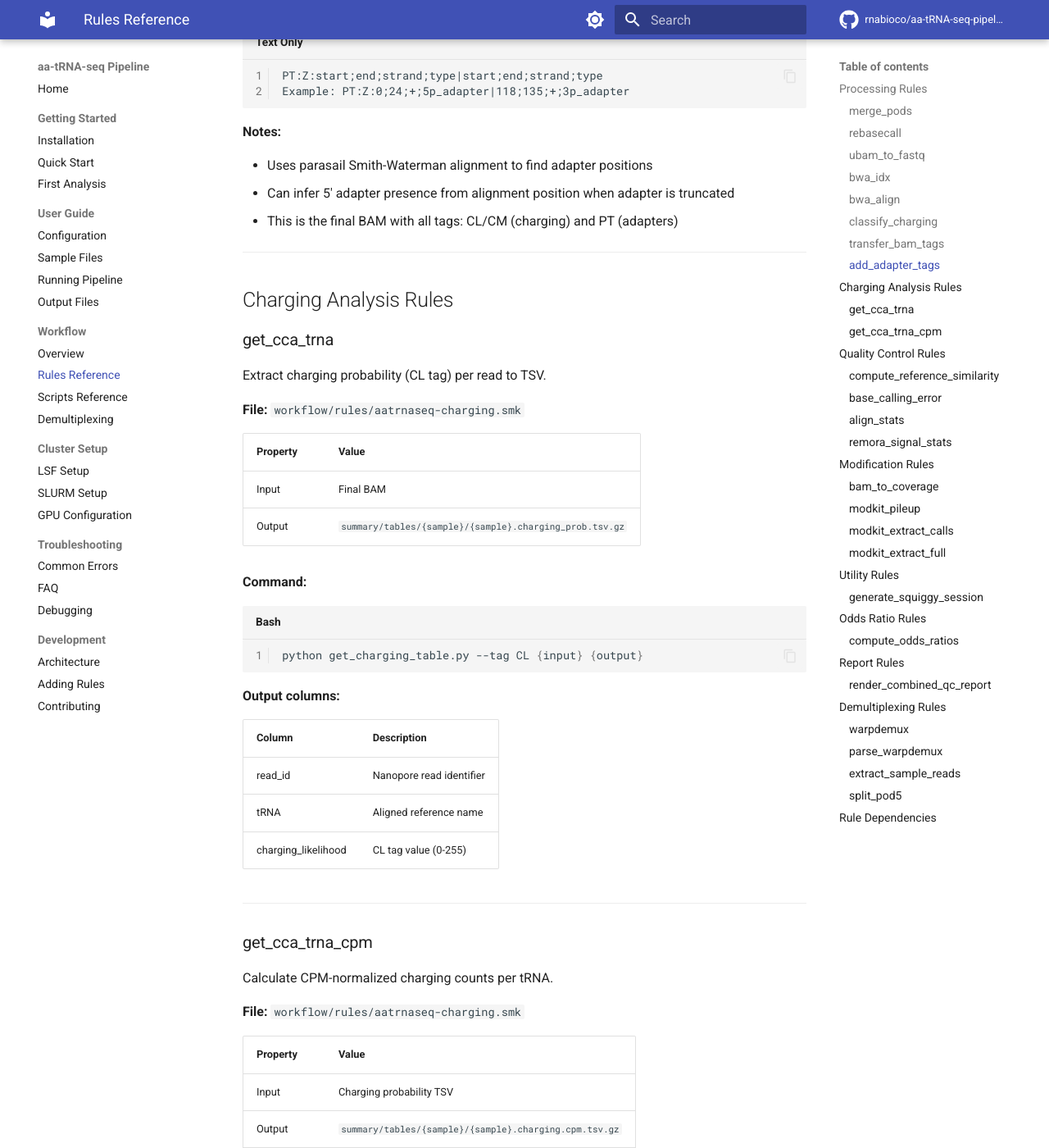
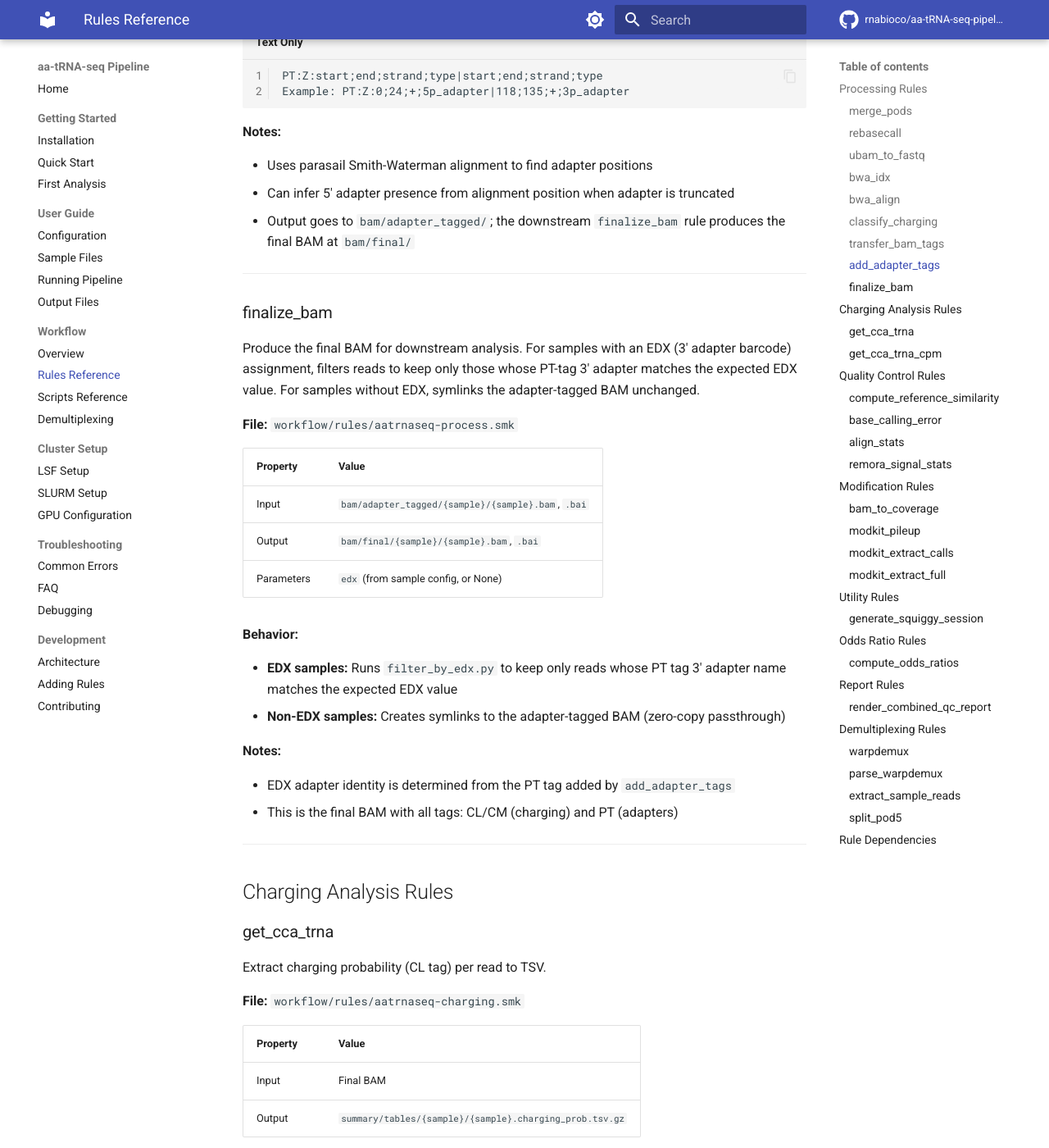
Before and after one commit to rnabioco/aa-tRNA-seq-pipeline, an MkDocs documentation site: the page built from docs/workflow/rules-reference.md, in a window 1280 px wide and 1400 px high, scrolled down 5789 px. Shown: the whole window at 82% size. Built offline with MkDocs 1.6.1 and Material for MkDocs 9.7.7, drawn with Linux system fonts in a browser that asks for light colours; comment, search, counter and statistics services are not loaded; some of the changed text lies outside the part shown.

Commit message:
feat: implement EDX (3' adapter) demultiplexing via finalize_bam rule
Previously EDX adapter identity was only tracked for QC concordance —
reads were never actually split by EDX. Samples sharing a WDX barcode
but with different EDX adapters received identical reads.

Add a finalize_bam rule between add_adapter_tags and all downstream
rules that filters reads by their PT-tag 3' adapter identity when an
EDX assignment is configured. For non-EDX samples, the BAM is symlinked
unchanged. This enables true two-axis demultiplexing (WDX at POD5
level, EDX at BAM level).

Changes:
- Rename add_adapter_tags output from bam/final/ to bam/adapter_tagged/
- Add finalize_bam rule with EDX filtering or symlink passthrough
- Add filter_by_edx.py script (reuses PT tag parsing from edx_concordance.py)
- Add sample_has_edx() and get_sample_edx() helpers to common.smk
- Update all 9 downstream rules to reference finalize_bam instead of
  add_adapter_tags
- Update edx_concordance to use rule reference instead of hardcoded path
- Update docs (CLAUDE.md, overview, rules-reference, demultiplexing)

```diff
--- a/docs/workflow/rules-reference.md
+++ b/docs/workflow/rules-reference.md
@@ -199,7 +199,7 @@ Detect adapter positions using parasail alignment and add PT tags to create fina
 | Property | Value |
 |----------|-------|
 | Input | Classified BAM |
-| Output | `bam/final/{sample}/{sample}.bam`, `.bai` |
+| Output | `bam/adapter_tagged/{sample}/{sample}.bam`, `.bai` |
 | Parameters | `adapters.*` config options |
 
 **Command:**
@@ -224,6 +224,30 @@ Example: PT:Z:0;24;+;5p_adapter|118;135;+;3p_adapter
 
 - Uses parasail Smith-Waterman alignment to find adapter positions
 - Can infer 5' adapter presence from alignment position when adapter is truncated
+- Output goes to `bam/adapter_tagged/`; the downstream `finalize_bam` rule produces the final BAM at `bam/final/`
+
+---
+
+### finalize_bam
+
+Produce the final BAM for downstream analysis. For samples with an EDX (3' adapter barcode) assignment, filters reads to keep only those whose PT-tag 3' adapter matches the expected EDX value. For samples without EDX, symlinks the adapter-tagged BAM unchanged.
+
+**File:** `workflow/rules/aatrnaseq-process.smk`
+
+| Property | Value |
+|----------|-------|
+| Input | `bam/adapter_tagged/{sample}/{sample}.bam`, `.bai` |
+| Output | `bam/final/{sample}/{sample}.bam`, `.bai` |
+| Parameters | `edx` (from sample config, or None) |
+
+**Behavior:**
+
+- **EDX samples:** Runs `filter_by_edx.py` to keep only reads whose PT tag 3' adapter name matches the expected EDX value
+- **Non-EDX samples:** Creates symlinks to the adapter-tagged BAM (zero-copy passthrough)
+
+**Notes:**
+
+- EDX adapter identity is determined from the PT tag added by `add_adapter_tags`
 - This is the final BAM with all tags: CL/CM (charging) and PT (adapters)
 
 ---
@@ -662,18 +686,19 @@ flowchart LR
     bwa_align --> classify_charging
     classify_charging --> transfer_bam_tags
     transfer_bam_tags --> add_adapter_tags
-    add_adapter_tags --> get_cca_trna
-    add_adapter_tags --> base_calling_error
-    add_adapter_tags --> align_stats
-    add_adapter_tags --> bam_to_coverage
-    add_adapter_tags --> modkit_pileup
-    add_adapter_tags --> modkit_extract_calls
+    add_adapter_tags --> finalize_bam
+    finalize_bam --> get_cca_trna
+    finalize_bam --> base_calling_error
+    finalize_bam --> align_stats
+    finalize_bam --> bam_to_coverage
+    finalize_bam --> modkit_pileup
+    finalize_bam --> modkit_extract_calls
     get_cca_trna --> get_cca_trna_cpm
     get_cca_trna --> compute_odds_ratios
     modkit_extract_calls --> compute_odds_ratios
-    add_adapter_tags --> generate_squiggy_session
+    finalize_bam --> generate_squiggy_session
     merge_pods --> generate_squiggy_session
-    add_adapter_tags --> compute_reference_similarity
+    finalize_bam --> compute_reference_similarity
     align_stats --> render_combined_qc_report
     get_cca_trna --> render_combined_qc_report
     get_cca_trna_cpm --> render_combined_qc_report
```
Also changed, not shown: CLAUDE.md (+3 -1 lines), docs/workflow/demultiplexing.md (+10 -6 lines), docs/workflow/overview.md (+11 -9 lines), 7 other files.
